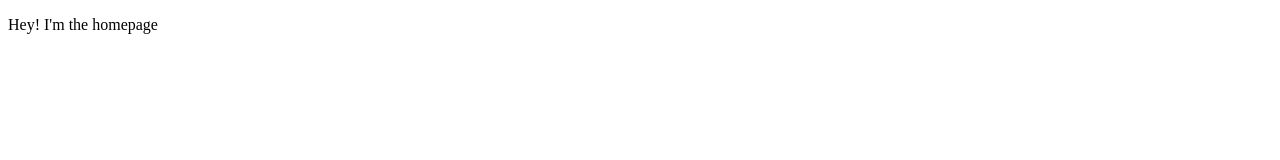
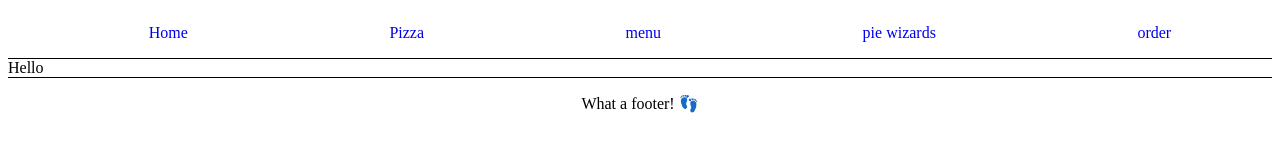
Before and after one commit to Spasmochi/masterSlice, a Gatsby site in the folder slice-of-pie/: page / in a window 1280 px wide. Built offline with nearby package versions, Linux system fonts and the light colour scheme; Gatsby itself is replaced by a stand-in of ours.

Commit message:
added some styling and layout component

```diff
--- a/slice-of-pie/gatsby-browser.js
+++ b/slice-of-pie/gatsby-browser.js
@@ -1,7 +1,5 @@
-/**
- * Implement Gatsby's Browser APIs in this file.
- *
- * See: https://www.gatsbyjs.org/docs/browser-apis/
- */
-
-// You can delete this file if you're not using it
+import React from "react";
+import { Layout } from "./src/components/index";
+export function wrapPageElement({ element, props }) {
+  return <Layout>{element}</Layout>;
+}
--- /dev/null
+++ b/slice-of-pie/src/components/Footer.js
@@ -0,0 +1,19 @@
+import React from "react";
+import styled from "styled-components";
+
+const FooterWrapper = styled.footer`
+  border-top: 1px solid black;
+  display: flex;
+  align-items: center;
+  justify-content: center;
+`;
+
+export function Footer() {
+  return (
+    <FooterWrapper>
+      <p>
+        What a footer! <span>👣</span>
+      </p>
+    </FooterWrapper>
+  );
+}
--- /dev/null
+++ b/slice-of-pie/src/components/Layout.js
@@ -0,0 +1,19 @@
+import React from "react";
+import { Nav, Footer } from "./index";
+import styled from "styled-components";
+
+const outerPage = styled.div`
+  height: 100vh;
+  overflow: hidden;
+  display: flex;
+`;
+
+export function Layout(props) {
+  return (
+    <outerPage>
+      <Nav />
+      {props.children}
+      <Footer />
+    </outerPage>
+  );
+}
--- /dev/null
+++ b/slice-of-pie/src/components/Nav.js
@@ -0,0 +1,49 @@
+import React from "react";
+import { Link } from "gatsby";
+import styled from "styled-components";
+
+const NAV = styled.nav`
+  display: flex;
+  flex-direction: row;
+  border-bottom: 1px solid black;
+  width: 100%;
+`;
+
+const NavWrapper = styled.ul`
+  display: flex;
+  flex-direction: row;
+  width: 100%;
+  align-items: center;
+  justify-content: space-around;
+  list-style-type: none;
+`;
+
+const NavItem = styled.li`
+  & a {
+    text-decoration-line: none;
+  }
+`;
+
+export function Nav() {
+  return (
+    <NAV>
+      <NavWrapper>
+        <NavItem>
+          <Link to="/">Home</Link>
+        </NavItem>
+        <NavItem>
+          <Link to="/pizza">Pizza</Link>
+        </NavItem>
+        <NavItem>
+          <Link to="/menu">menu</Link>
+        </NavItem>
+        <NavItem>
+          <Link to="/pieWizards">pie wizards</Link>
+        </NavItem>
+        <NavItem>
+          <Link to="/order">order</Link>
+        </NavItem>
+      </NavWrapper>
+    </NAV>
+  );
+}
--- /dev/null
+++ b/slice-of-pie/src/components/index.js
@@ -0,0 +1,3 @@
+export { Nav } from "./Nav";
+export { Footer } from "./Footer";
+export { Layout } from "./Layout";
--- a/slice-of-pie/src/pages/beers.js
+++ /dev/null
@@ -1,5 +0,0 @@
-import React from "react";
-
-export default function BeersPage() {
-  return <div>Drink beer for fun</div>;
-}
--- a/slice-of-pie/src/pages/index.js
+++ b/slice-of-pie/src/pages/index.js
@@ -1,9 +1,5 @@
-import React from 'react';
+import React from "react";
 
 export default function Homepage() {
-  return (
-    <div>
-      <p>Hey! I'm the homepage</p>
-    </div>
-  );
+  return <div>Hello</div>;
 }
--- /dev/null
+++ b/slice-of-pie/src/pages/menu.js
@@ -0,0 +1,5 @@
+import React from "react";
+
+export default function MenuPage() {
+  return <div>Order pizza here</div>;
+}
```
Also changed, not shown: 5 other files.
